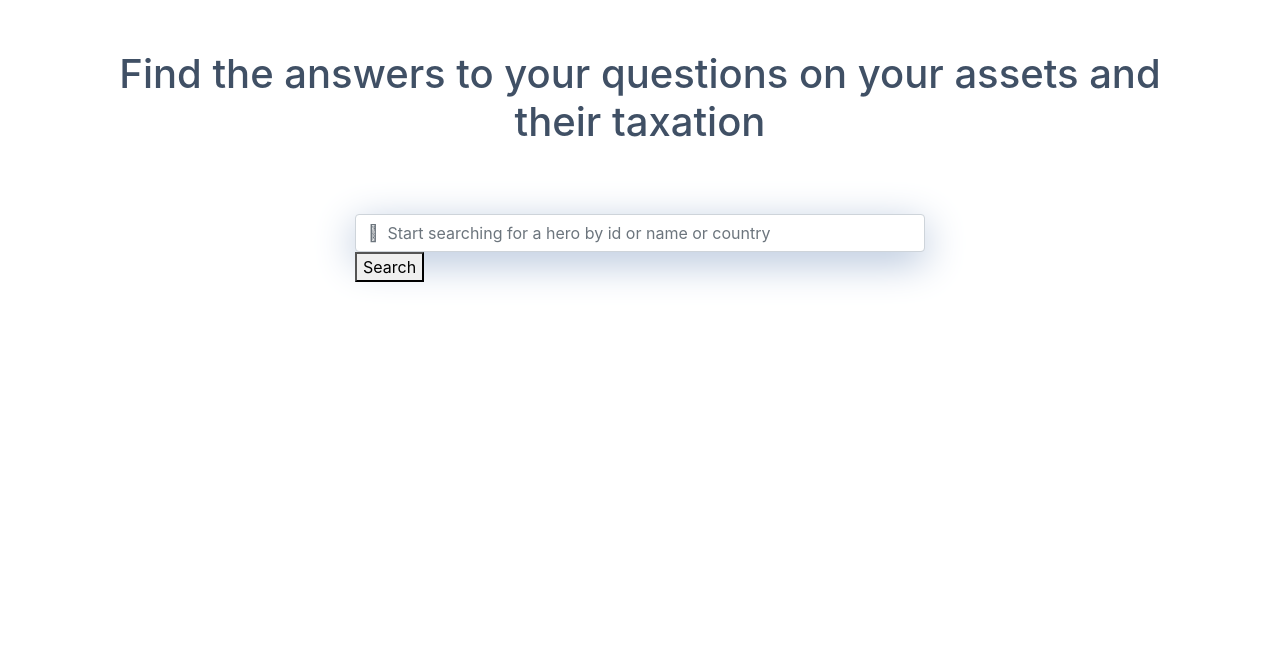
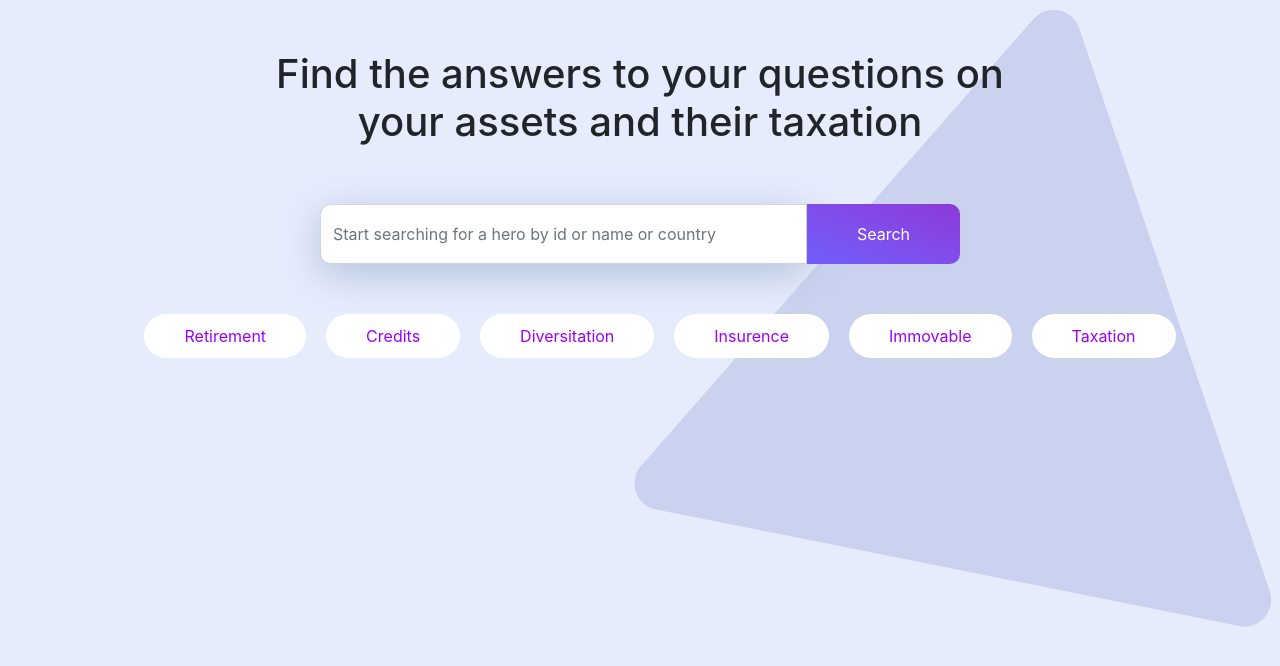
Before and after one commit to indhumathiK-dot/searchProject, an Angular app: page / in a window 1280 px wide. Shown: the top 666 px of the page. Built offline with nearby package versions, Linux system fonts and the light colour scheme; no server answers.

Commit message:
UI designs

```diff
--- a/src/app/searchlist/searchlist.component.html
+++ b/src/app/searchlist/searchlist.component.html
@@ -1,12 +1,15 @@
-<div class="container text-center">
-  <h1>Find the answers to your questions on your assets and their taxation</h1>
-</div>
-<div class="container">
-  <div class="row">
-    <div class="search-hero">
-      <input class="form-control" type="text" name="search" autocomplete="off" placeholder="&#61442;  Start searching for a hero by id or name or country">
-      <button>Search</button>
-    </div>
-
+<div class="searchpage">
+  <h1 class="head">Find the answers to your questions on <br> <span>your assets and their taxation</span></h1>
+  <div class="search-hero">
+    <input class="form-control" type="text" name="search" autocomplete="off" placeholder="Start searching for a hero by id or name or country">
+    <button class="button">Search</button>
+  </div>
+  <div class="filter">
+    <button class="filter_btn">Retirement</button>
+    <button class="filter_btn">Credits</button>
+    <button class="filter_btn">Diversitation</button>
+    <button class="filter_btn">Insurence</button>
+    <button class="filter_btn">Immovable</button>
+    <button class="filter_btn">Taxation</button>
   </div>
 </div>
--- a/src/app/searchlist/searchlist.component.scss
+++ b/src/app/searchlist/searchlist.component.scss
@@ -1,12 +1,24 @@
+.searchpage{
+  background-image: url("/assets/Polygon\ 1.svg");
+  background-size:contain;
+  background-position: bottom right;
+  background-repeat: no-repeat;
+  overflow:hidden;
+  width: 100%;
+  height: 100vh;
+  background-color: #E7ECFD;
+  text-align: center;
 
-
-.container {
-  padding-top: 50px;
-  padding-bottom: 10px;
-  color: #405065;
+  .head{
+    text-align: center;
+    padding: 50px;
+  }
+  .headbold{
+    font-weight: bold;
+  }
 }
-
 .search-hero {
+  display: flex;
   max-width: 50%;
   margin: auto;
   width: 100%;
@@ -14,4 +26,40 @@
 
 .form-control {
   box-shadow: 0 10px 40px 0 #B0C1D9;
+  height: 60px;
+  border-radius: 10px 0px 0px 10px;
 }
+
+.button{
+  background-image: linear-gradient(to right top, #6f5efb, #7856f3, #804deb, #8743e2, #8d39d9);
+  border: none;
+  color: white;
+  padding: 12px 50px;
+  text-align: center;
+  text-decoration: none;
+  display: inline-block;
+  font-size: 16px;
+  cursor: pointer;
+  border-radius: 0px 10px 10px 0px;
+}
+
+.filter{
+  display: flex;
+  justify-content: center;
+  padding: 50px 20px;
+  margin-left: 20px;
+
+.filter_btn{
+  border: none;
+  color: rgb(157, 0, 248);
+  background-color: rgb(255, 255, 255);
+  padding: 10px 40px;
+  text-align: center;
+  text-decoration: none;
+  display: inline-block;
+  font-size: 16px;
+  cursor: pointer;
+  border-radius: 55px;
+  margin-left: 20px;
+  }
+}
```
Also changed, not shown: src/assets/Polygon 1.svg (added).
